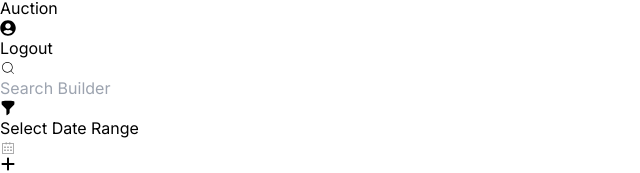
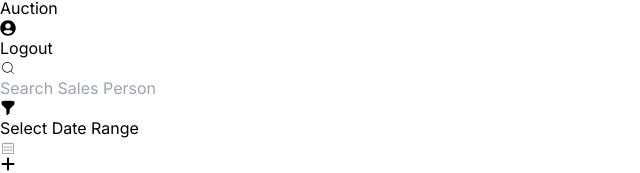
Before and after one commit to kandalkarrohan2020/Reparv_Tech, a React (Vite) app in the folder Frontend/: page /partners in a window 1280 px wide. Both pictures are taken after a click on the element "Sales". Shown: the part 918-1091 px from the top of the page, without its empty margins (0-640 px from the left). Built offline with nearby package versions, Linux system fonts and the light colour scheme.

Commit message:
Modify Sales Person

```diff
--- a/Frontend/src/pages/SalesPerson.jsx
+++ b/Frontend/src/pages/SalesPerson.jsx
@@ -94,7 +94,7 @@ const SalesPerson = () => {
             <CiSearch />
             <input
               type="text"
-              placeholder="Search Builder"
+              placeholder="Search Sales Person"
               className="search-input w-[250px] h-[36px] text-sm text-black bg-transparent border-none outline-none"
             />
           </div>
```
